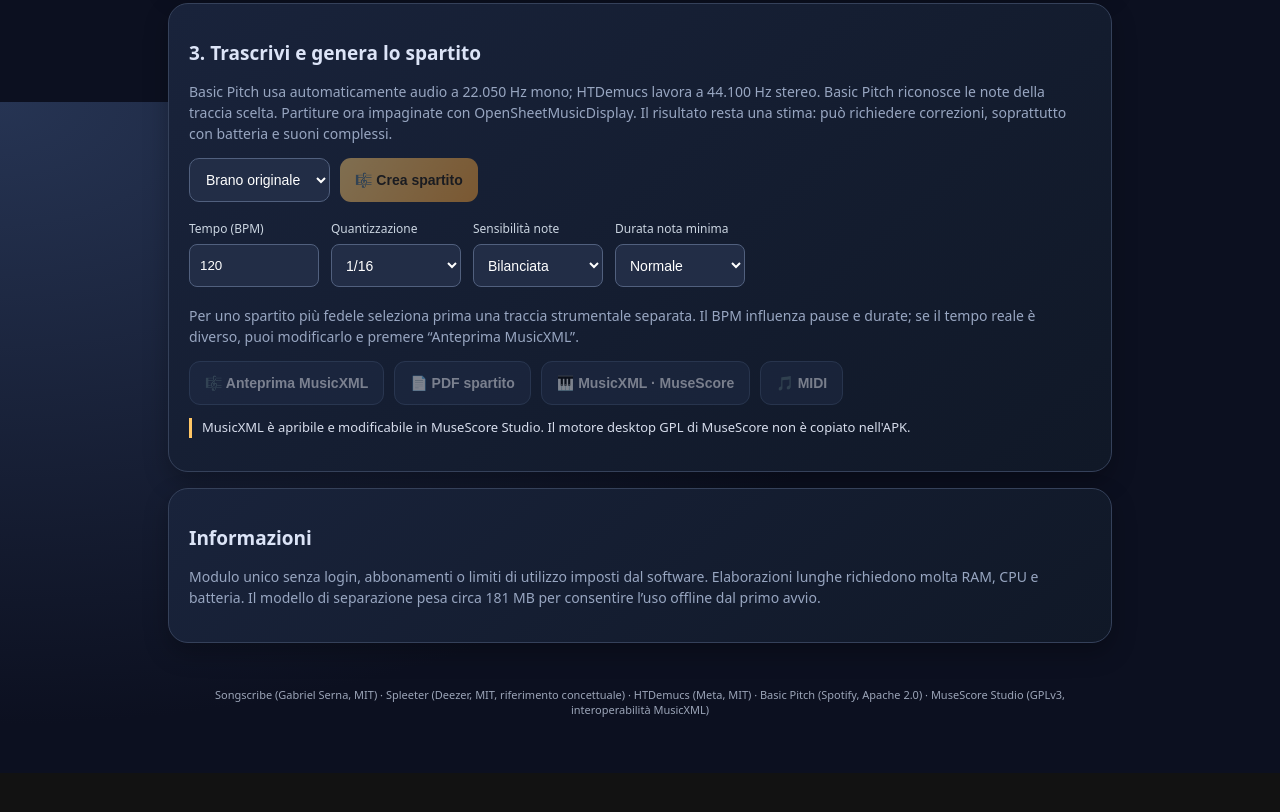
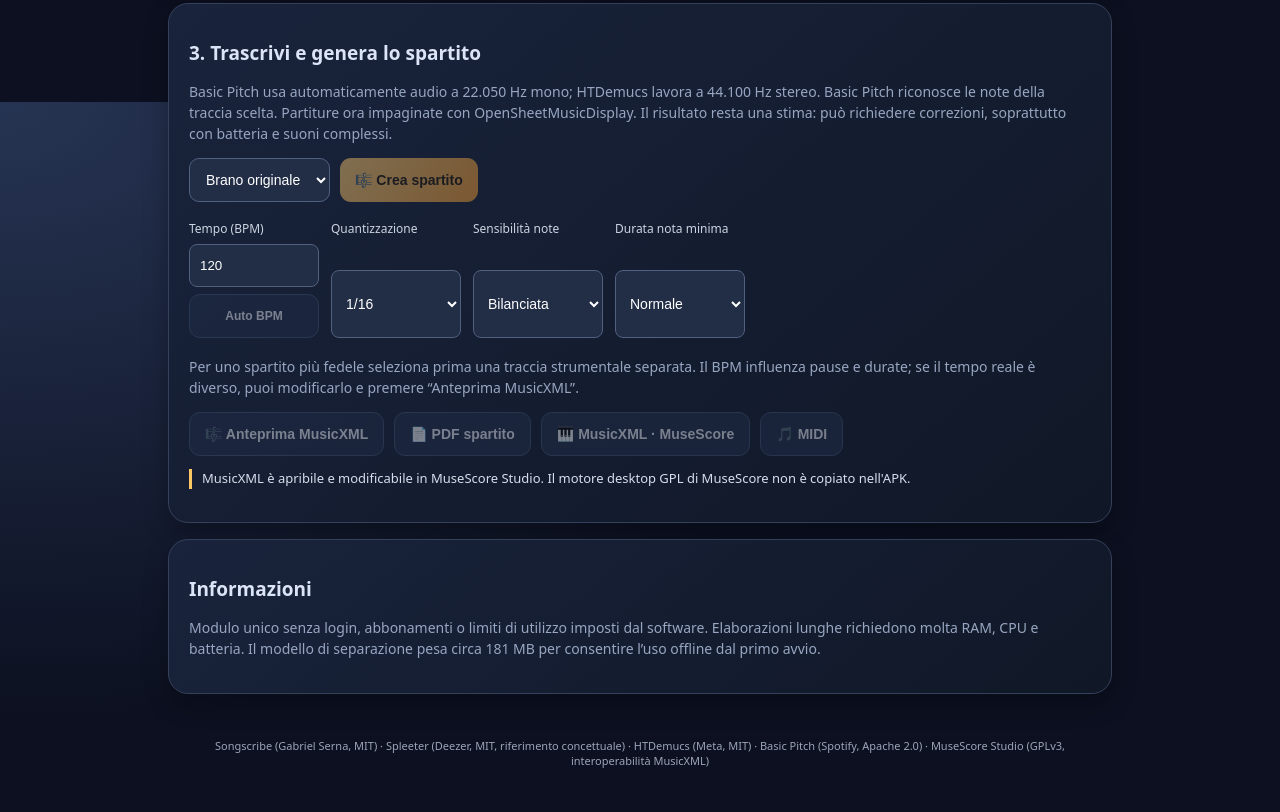
Before and after one commit to Frak89/AmpySongScriber, a website built with Vite: page unified/index.html in a window 1280 px wide. Shown: the part 698-1510 px from the top of the page. Before the commit the page ends 1471 px from the top, so only its background shows below. Built offline with nearby package versions, Linux system fonts and the light colour scheme; what onnxruntime-web would draw is missing.

Commit message:
Expose optional offline Auto BPM button for improved rhythmic notation

```diff
--- a/unified/index.html
+++ b/unified/index.html
@@ -32,6 +32,7 @@ footer{font-size:11px;color:#9ca5b8;text-align:center;padding:28px 8px}
 <div class="settings">
  <label>Tempo (BPM)
   <input id="tempo" type="number" min="40" max="240" value="120" step="1" title="Tempo musicale: correggilo se la partitura non va a tempo"/>
+  <button type="button" id="detectBpm" class="secondary" disabled style="padding:7px 9px;font-size:12px">Auto BPM</button>
  </label>
  <label>Quantizzazione
   <select id="quantization"><option value="240">1/8</option><option value="120" selected>1/16</option><option value="60">1/32</option></select>
```
